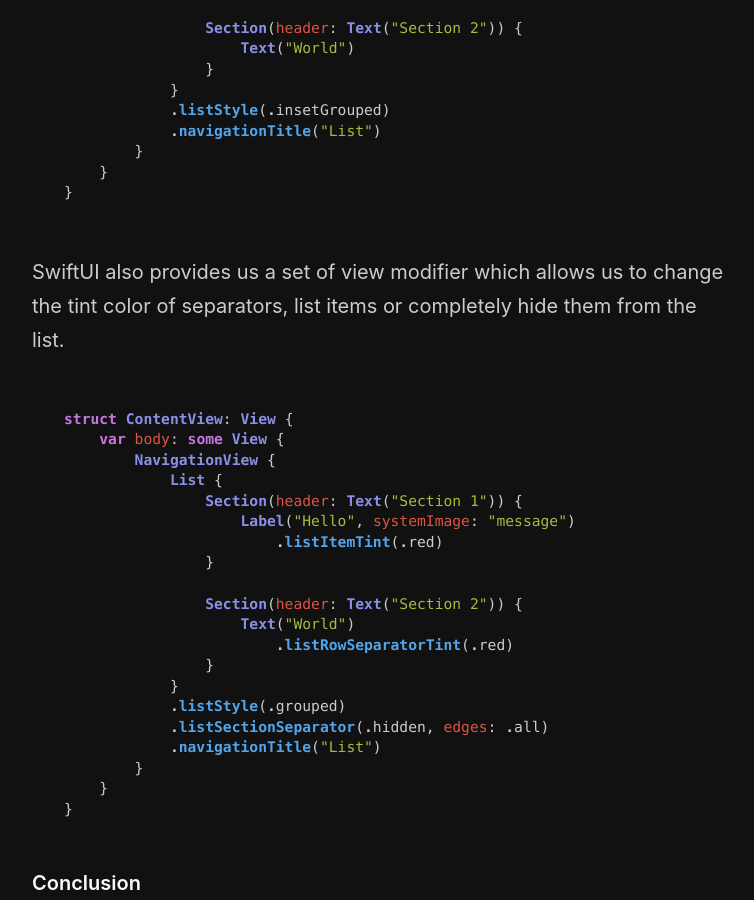
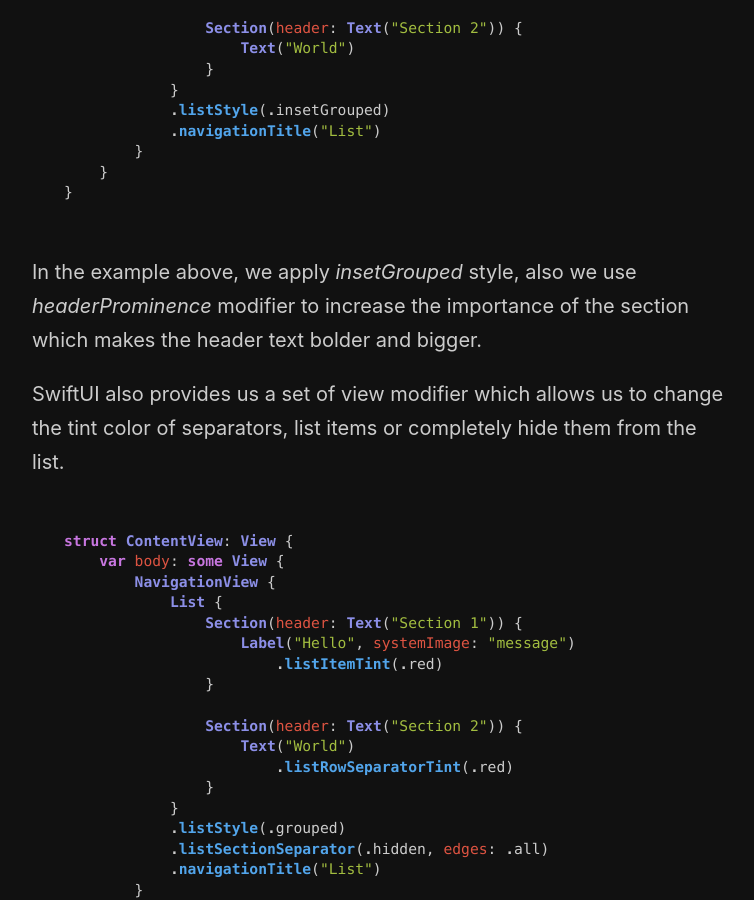
Before and after one commit to mecid/mecid.github.io, a Jekyll site: the page built from _posts/2021-06-16-mastering-list-in-swiftui.md, in a window 1280 px wide and 900 px high, scrolled down 8600 px. Shown: the whole window, without its empty margins (258-1012 px from the left). Built offline with Jekyll 4.4.1, drawn with Linux system fonts in a browser that asks for light colours.

Commit message:
list post updated with new styling paragraph

````diff
--- a/_posts/2021-06-16-mastering-list-in-swiftui.md
+++ b/_posts/2021-06-16-mastering-list-in-swiftui.md
@@ -265,6 +265,8 @@
 }
 ```
 
+In the example above, we apply *insetGrouped* style, also we use *headerProminence* modifier to increase the importance of the section which makes the header text bolder and bigger.
+
 SwiftUI also provides us a set of view modifier which allows us to change the tint color of separators, list items or completely hide them from the list.
 
 ```swift
````
